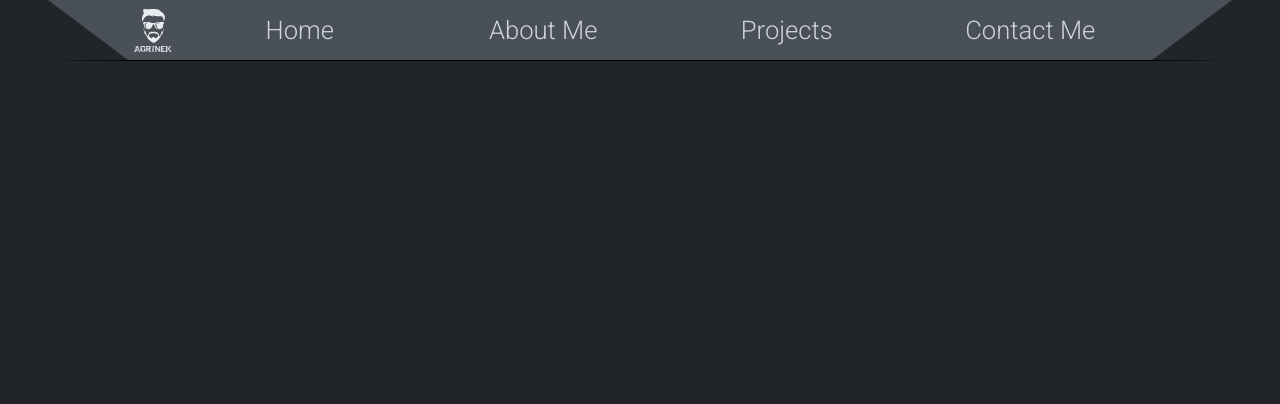
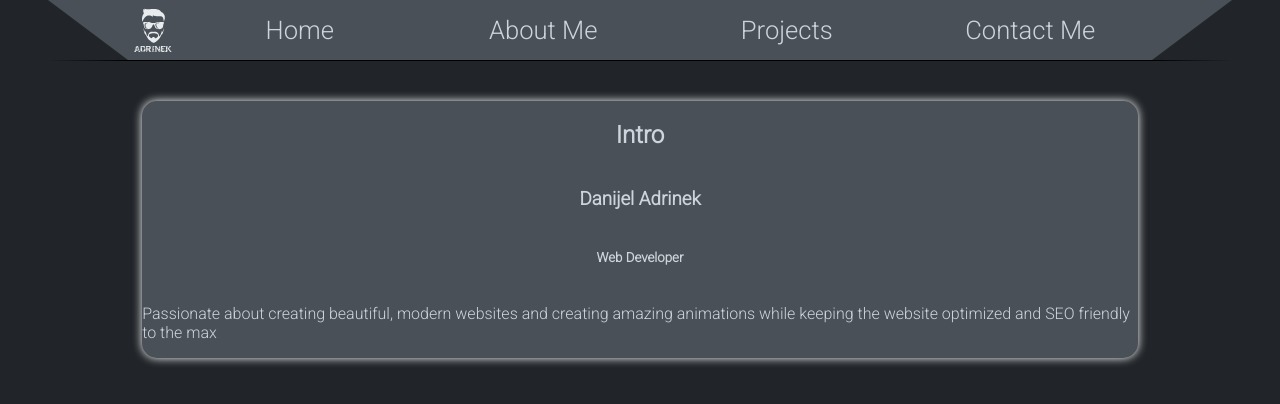
Before and after one commit to DanijelAdrinek/portfolio, a Next.js app: page / in a window 1280 px wide. Shown: the top 404 px of the page. Built offline with nearby package versions, Linux system fonts and the light colour scheme.

Commit message:
created intro section, added AOS animations, added classes to global.css

```diff
--- a/package.json
+++ b/package.json
@@ -15,6 +15,7 @@
     "react-dom": "^18"
   },
   "devDependencies": {
+    "@types/aos": "^3.0.7",
     "@types/node": "^20",
     "@types/react": "^18",
     "@types/react-dom": "^18",
--- /dev/null
+++ b/src/app/components/AOS component/aos.tsx
@@ -0,0 +1,29 @@
+"use client";
+
+import { useEffect, ReactNode } from "react";
+import AOS from "aos";
+import 'aos/dist/aos.css';
+
+interface AosProps {
+    children: ReactNode;
+}
+
+/**
+ * A component for animating the children using AOS library.
+ *
+ * @param {AosProps} children - The children to be animated
+ * @return {JSX.Element} The animated children
+ */
+const Aos = ({ children }: AosProps) => {
+    useEffect(() => {
+        AOS.init({
+            duration: 800,
+            offset: 300,
+            once: true
+        });
+    }, []);
+
+    return <>{children}</>;
+};
+
+export default Aos;
--- /dev/null
+++ b/src/app/components/intro/intro.module.css
@@ -0,0 +1,8 @@
+.intro {
+    display: flex;
+    flex-direction: column;
+    align-items: center;
+    color: var(--text-primary);
+    border-radius: 15px;
+    background-color: var(--secondary-color);
+}
--- /dev/null
+++ b/src/app/components/intro/intro.tsx
@@ -0,0 +1,15 @@
+import React from 'react';
+import styles from './intro.module.css';
+
+function Intro() {
+    return (
+        <section className={`${styles.intro} content box-shadow`}>
+            <h1>Intro</h1>
+            <h3>Danijel Adrinek</h3>
+            <h5>Web Developer</h5>
+            <p>Passionate about creating beautiful, modern websites and creating amazing animations while keeping the website optimized and SEO friendly to the max</p>
+        </section>
+    );
+}
+
+export default Intro;
--- a/src/app/components/navigation/nav.module.css
+++ b/src/app/components/navigation/nav.module.css
@@ -10,7 +10,7 @@
     width: 80%;
     max-width: calc(100% - (var(--trapezoid-sides-length) * 2));
     height: 0;
-    position: absolute;
+    position: relative;
     top: 0;
     left: 50%;
     border-bottom: var(--nav-height) solid var(--secondary-color);
--- a/src/app/globals.css
+++ b/src/app/globals.css
@@ -18,6 +18,32 @@ body {
   background-color: var(--primary-color);
 }
 
+.content-container {
+  display: grid;
+  grid-template-columns:
+  10% [content-start] 0 [content-left-start] 0 [content-right-start] 1fr [content-right-end] 0 [content-left-end] 0 [content-end] 10%;
+  margin-top: 40px;
+}
+
+.content-container > * {
+  grid-column: content;
+}
+
+.breakout {
+ grid-column: breakout;
+}
+
+.box-shadow {
+  box-shadow: white 0px 0px 10px;
+}
+
+@media screen and (min-width: 768px) {
+  .content-container {
+    grid-template-columns:
+    1fr [content-start] 0 [content-left-start] 2fr [content-right-start] 3fr [content-left-end] 2fr [content-right-end] 0 [content-end] 1fr;
+  }
+}
+
 @media screen and (max-width: 767px) {
   .not_mobile {
       display: none !important;
--- a/src/app/page.tsx
+++ b/src/app/page.tsx
@@ -1,11 +1,20 @@
-import Image from "next/image";
 import Navigation from "./components/navigation/nav";
+import Aos from "./components/AOS component/aos";
+import Intro from "./components/intro/intro";
 
 export default function Home() {
+
   return (
     <>
       <Navigation />
-      <div style={{ height: "100vh", width: "100vw" } }></div>
+      <main className="content-container">
+        <Intro/>
+      </main>
+
+
+      {/* <Aos>
+
+      </Aos> */}
     </>
   );
 }
```
Also changed, not shown: 1 other file (tests, documents, lock files or other folders).
